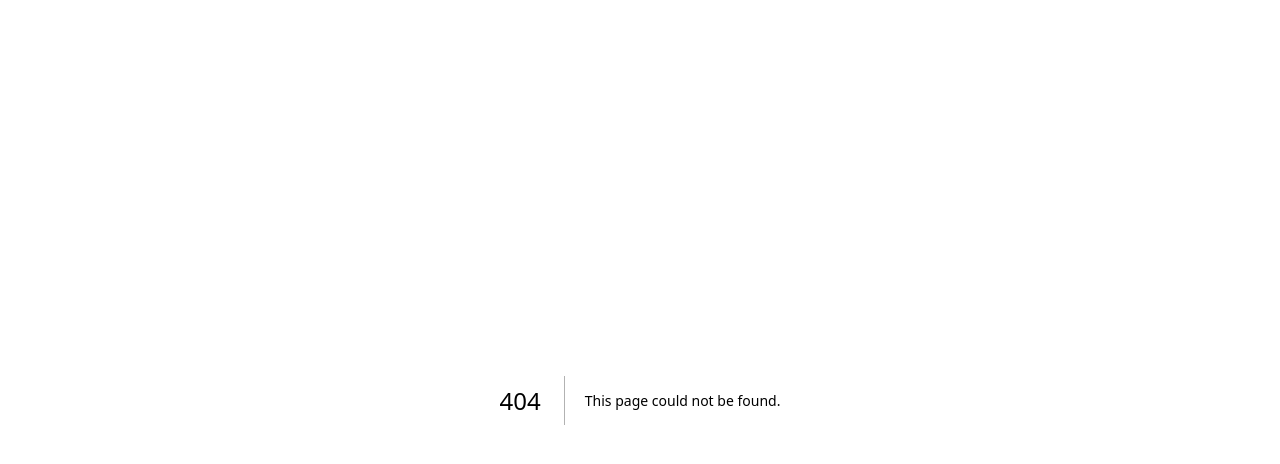
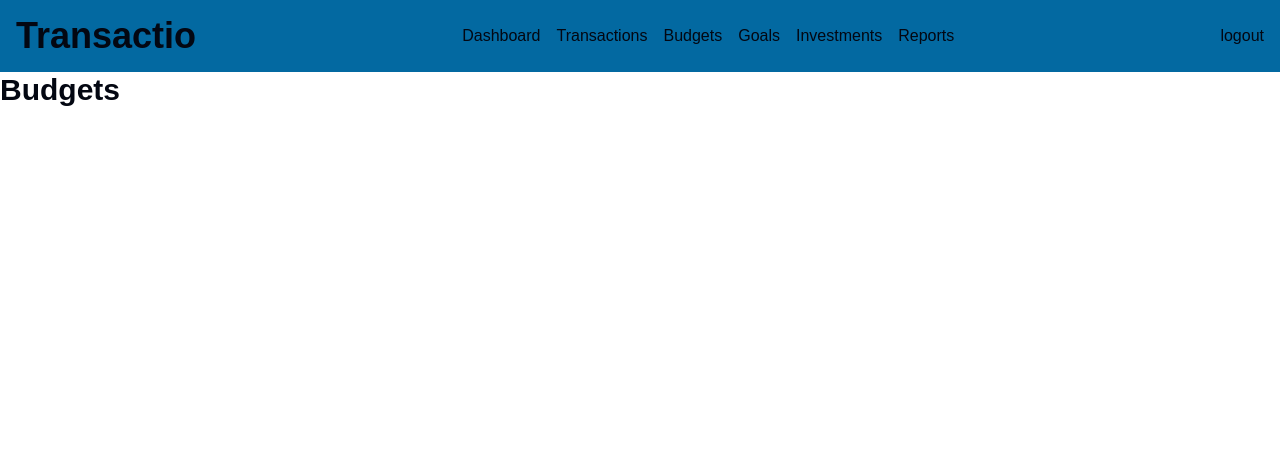
Before and after one commit to DEtimSTER/tim-lefever-topic-hybrid, a Next.js app: page /budgets in a window 1280 px wide. Before the commit this address had no page. Shown: the top 464 px of the page. Built offline with nearby package versions, Linux system fonts and the light colour scheme.

Commit message:
pages added to test navbar buttons

```diff
--- /dev/null
+++ b/src/app/budgets/page.tsx
@@ -0,0 +1,15 @@
+import {Navbar} from "@/components/navbar";
+
+export default function Budgets() {
+
+    return (
+        <>
+            <Navbar/>
+            <div className="space-y-6">
+                <h1 className="text-3xl font-bold">Budgets</h1>
+                <div className="flex justify-between items-center">
+                </div>
+            </div>
+        </>
+    )
+}
--- /dev/null
+++ b/src/app/goals/page.tsx
@@ -0,0 +1,10 @@
+import {Navbar} from "@/components/navbar";
+
+export default function Goals() {
+
+    return (
+        <>
+            <Navbar/>
+        </>
+    )
+}
--- /dev/null
+++ b/src/app/investments/page.tsx
@@ -0,0 +1,10 @@
+import {Navbar} from "@/components/navbar";
+
+export default function Investments() {
+
+    return (
+        <>
+            <Navbar/>
+        </>
+    )
+}
--- a/src/app/page.tsx
+++ b/src/app/page.tsx
@@ -1,7 +1,12 @@
+import {Navbar} from "@/components/navbar";
+
 export default function Home() {
     return (
-        <div className="text-center min-h-screen h-full flex-col justify-center items-center gap-y-20 w-full">
-            <h1 className="text-4xl font-bold">Tim Lefever</h1>
-        </div>
+        <>
+            <Navbar/>
+
+                <h1 className="text-4xl font-bold">Tim Lefever</h1>
+
+        </>
     );
 }
--- /dev/null
+++ b/src/app/reports/page.tsx
@@ -0,0 +1,10 @@
+import {Navbar} from "@/components/navbar";
+
+export default function Reports() {
+
+    return (
+        <>
+            <Navbar/>
+        </>
+    )
+}
```
